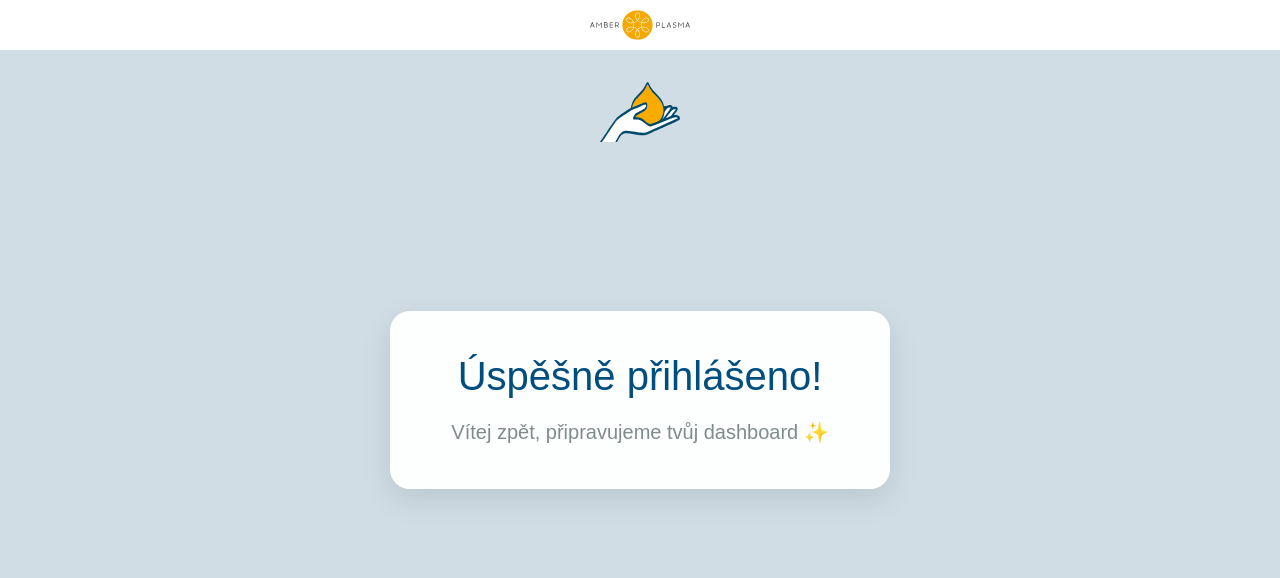
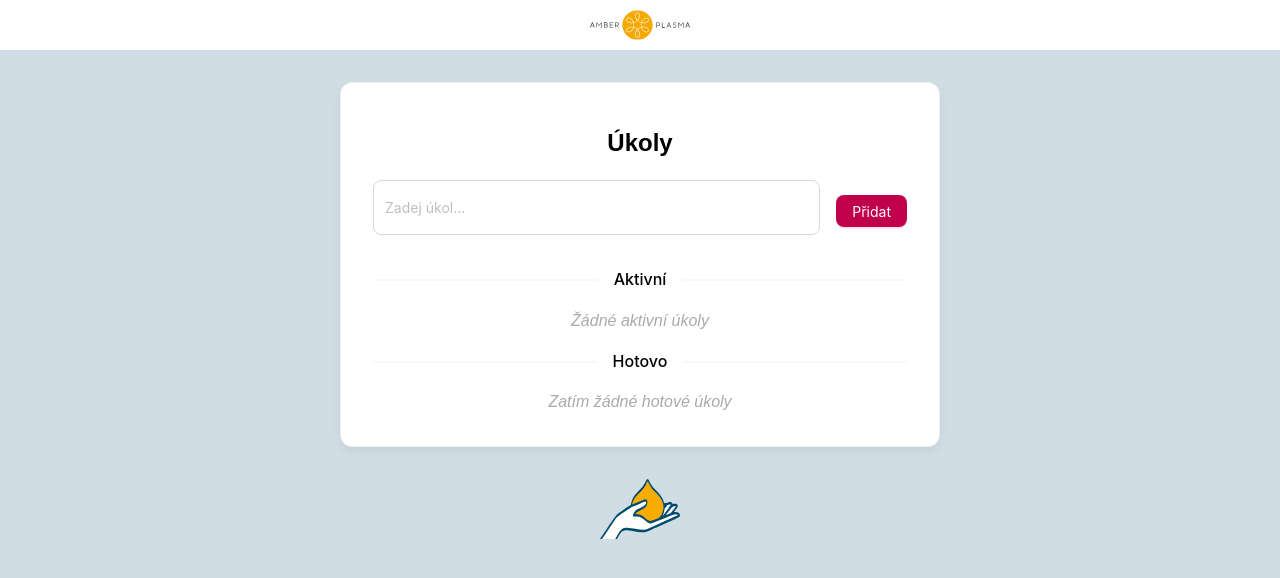
Before and after one commit to masenkq/prihlaseniAmberReact, a React (Create React App) app: page /stepama/HomePage in a window 1280 px wide. Shown: the top 578 px of the page. Built offline with nearby package versions, Linux system fonts and the light colour scheme.

Commit message:
pridala jsem to do list

```diff
--- a/package.json
+++ b/package.json
@@ -8,6 +8,7 @@
     "@testing-library/react": "^16.3.0",
     "@testing-library/user-event": "^13.5.0",
     "antd": "^5.25.2",
+    "lucide-react": "^0.511.0",
     "react": "^19.1.0",
     "react-dom": "^19.1.0",
     "react-router-dom": "^7.6.0",
--- a/src/pages/HomePage.jsx
+++ b/src/pages/HomePage.jsx
@@ -1,15 +1,68 @@
-import React from 'react';
-import '../styles/main.css'
+import React, { useState } from 'react';
+import { Checkbox, Input, Button, Divider } from 'antd';
+import '../styles/_homepage.sass';
 
-function HomePage() {
+function TodoList() {
+    const [tasks, setTasks] = useState([]);
+    const [doneTasks, setDoneTasks] = useState([]);
+    const [newTask, setNewTask] = useState('');
+
+    const handleAddTask = () => {
+        if (newTask.trim() !== '') {
+            setTasks([...tasks, newTask]);
+            setNewTask('');
+        }
+    };
+
+    const handleCheck = (checked, index) => {
+        if (checked) {
+            const task = tasks[index];
+            setTasks(tasks.filter((_, i) => i !== index));
+            setDoneTasks([...doneTasks, task]);
+        }
+    };
+
     return (
-        <main>
-            <div className="homepage-message">
-                <h1>Úspěšně přihlášeno!</h1>
-                <p>Vítej zpět, připravujeme tvůj dashboard ✨</p>
+        <div className="todo-container">
+            <h2>Úkoly</h2>
+            <div className="input-row">
+                <Input
+                    value={newTask}
+                    onChange={(e) => setNewTask(e.target.value)}
+                    placeholder="Zadej úkol..."
+                />
+                <Button type="primary" onClick={handleAddTask}>
+                    Přidat
+                </Button>
             </div>
-        </main>
+
+            <Divider>Aktivní</Divider>
+            <div className="task-list">
+                {tasks.length === 0 ? (
+                    <p className="empty">Žádné aktivní úkoly</p>
+                ) : (
+                    tasks.map((task, index) => (
+                        <Checkbox key={index} onChange={(e) => handleCheck(e.target.checked, index)}>
+                            {task}
+                        </Checkbox>
+                    ))
+                )}
+            </div>
+
+            <Divider>Hotovo</Divider>
+            <div className="task-list done">
+                {doneTasks.length === 0 ? (
+                    <p className="empty">Zatím žádné hotové úkoly</p>
+                ) : (
+                    doneTasks.map((task, index) => (
+                        <Checkbox key={index} checked disabled>
+                            {task}
+                        </Checkbox>
+                    ))
+                )}
+            </div>
+        </div>
     );
 }
 
-export default HomePage;
+export default TodoList;
--- a/src/styles/_homepage.sass
+++ b/src/styles/_homepage.sass
@@ -1,44 +1,51 @@
-.homepage-message
-  display: flex
-  flex-direction: column
-  justify-content: center
-  align-items: center
-  text-align: center
-  position: absolute
-  top: 50%
-  left: 50%
-  transform: translate(-50%, -50%)
-  width: 90%
-  max-width: 500px
-  min-height: 100px
-  background: rgba(255, 255, 255, 0.95)
-  border-radius: 20px
-  padding: 2.5rem
-  box-shadow: 0 10px 30px rgba(0, 0, 0, 0.1)
-  backdrop-filter: blur(10px)
-  border: 1px solid rgba(255, 255, 255, 0.3)
-  animation: fadeIn 0.6s ease-out forwards
+.todo-container
+  max-width: 600px
+  margin: 2rem auto
+  padding: 2rem
+  background-color: #fff
+  border: 1px solid #eee
+  border-radius: 12px
+  box-shadow: 0 4px 10px rgba(0, 0, 0, 0.05)
 
-  h1
-    font-size: 2.5rem
-    margin: 0 0 1rem 0
-    line-height: 1.2
-    background: var(--Cblue)
-    -webkit-background-clip: text
-    background-clip: text
-    color: transparent
+  h2
+    text-align: center
+    font-weight: bold
+    margin-bottom: 1.5rem
 
-  p
-    font-size: 1.25rem
-    color: #7f8c8d
-    margin: 0
-    line-height: 1.6
 
-@keyframes fadeIn
-  from
-    opacity: 0
-    transform: translate(-50%, -40%)
+  .input-row
+    display: flex
+    gap: 1rem
+    margin-bottom: 2rem
 
-  to
-    opacity: 1
-    transform: translate(-50%, -50%)
+    input
+      flex: 1
+
+
+
+  .task-list
+    display: flex
+    flex-direction: column
+    gap: 0.75rem
+
+    .ant-checkbox-wrapper
+      font-size: 1rem
+      padding: 0.5rem
+      border-radius: 6px
+      transition: all 0.3s ease
+
+      &:hover
+        background-color: #f5f5f5
+
+
+
+    &.done .ant-checkbox-wrapper
+      color: #999
+      text-decoration: line-through
+
+
+
+  .empty
+    color: #aaa
+    font-style: italic
+    text-align: center
```
Also changed, not shown: 1 other file (tests, documents, lock files or other folders).
